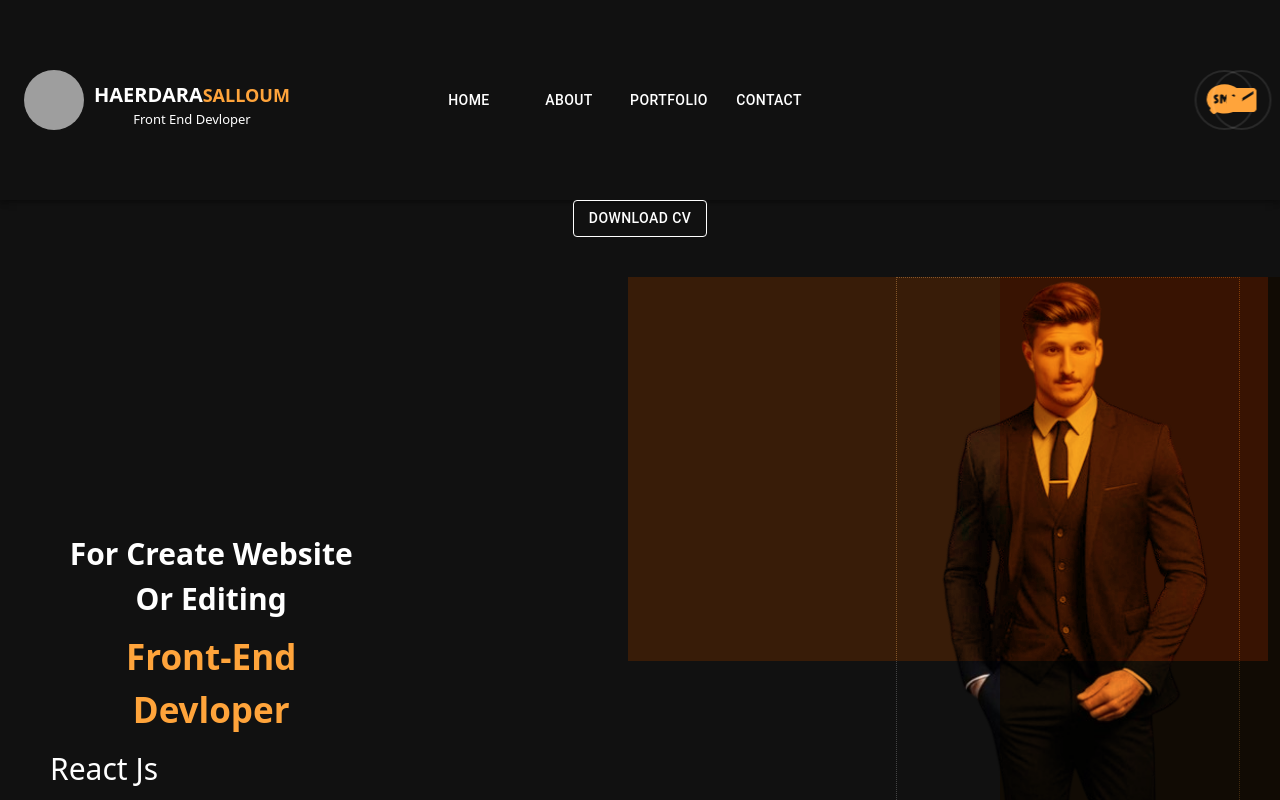
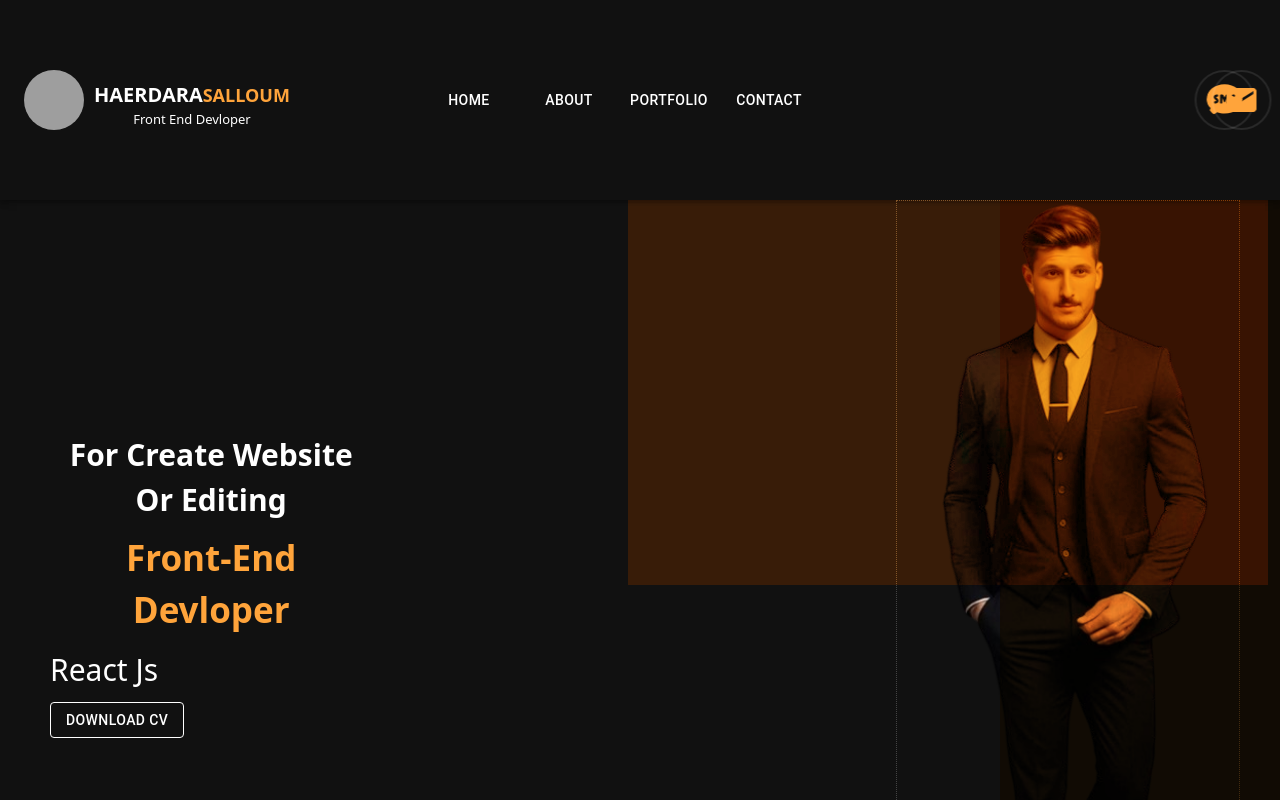
Before and after one commit to ahmad655656/The-fourth-project, a React (Create React App) app: page / in a window 1280 px wide. Shown: the top 800 px of the page. Built offline with nearby package versions, Linux system fonts and the light colour scheme; grey boxes are pictures that could not be loaded.

Commit message:
seven upload

```diff
--- a/src/Pages/Home/Home.js
+++ b/src/Pages/Home/Home.js
@@ -11,10 +11,7 @@ import { BiMusic } from "react-icons/bi";
 import { FcSportsMode } from "react-icons/fc";
 export default function Home() {
   return (
-    <div className="w-full min-h-[350vh] flex flex-col items-center gap-[40px] ">
-   <Link to='https://github.com/ahmad655656/The-fourth-project/blob/main/src/files/Cv.pdf' download={'Cv.pdf'} >
-   <Button variant="outlined" color="inherit">Download Cv</Button>
-   </Link>
+    <div className=" w-full min-h-[350vh] flex flex-col items-center gap-[40px] ">
       <div className="flex flex-row sm:max-md:flex-col sm:max-md:items-center  items-center relative w-full sm:max-md:h-[100vh] min-h-[72vh]">
         <Box className="w-[40%] pl-[50px] sm:max-md:pl-0 flex flex-col items-start lg:max-xlg:items-start sm:max-md:items-center sm:max-md:w-full text-center gap-[10px] ">
           <h6 className="text-[35px] sm:max-md:text-[15px] lg:max-xlg:text-[30px] font-semibold">
@@ -24,6 +21,9 @@ export default function Home() {
             Front-End Devloper
           </h2>
           <h4 className="text-[40px] lg:max-xlg:text-[30px] sm:max-md:text-[25px]">React Js</h4>
+          <Button onClick={() =>{
+            window.location.href = ''
+          }} variant="outlined" color="inherit">Download Cv</Button>
         </Box>
         <Container className="w-[50%] sm:max-lg:after:h-0 sm:max-lg:before:h-0 sm:max-lg:before:w-0 sm:max-lg:after:w-0 after:transition-all after:duration-1000  after:absolute after:bg-mainTextColor after:w-[50%] after:h-[50%] after:left-[785px] max-xlg:after:left-[628px] after:mix-blend-soft-light after:z-[1] after:top-0 before:absolute before:bg-mainTextColor max-xlg:before:w-[27%] before:w-[22.9%] before:h-full before:left-[1340px] max-xlg:before:left-[1000px] before:mix-blend-multiply before:z-[1] before:top-0 h-full">
           <img
```
Also changed, not shown: 2 other files (tests, documents, lock files or other folders).
